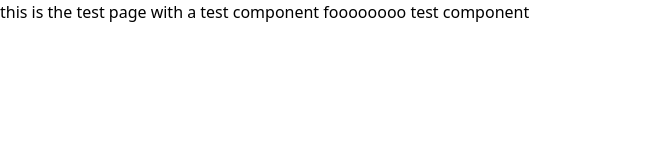
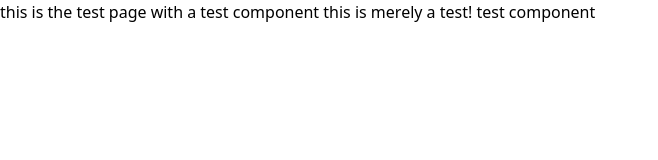
Before and after one commit to benjaminkent/vuejstampabay, a Nuxt app: page / in a window 1280 px wide. Shown: the top 160 px of the page, without its empty margins (0-658 px from the left). Built offline with nearby package versions, Linux system fonts and the light colour scheme.

Commit message:
some weird quirks are happening. finally working as expected though

```diff
--- a/components/TestComp.vue
+++ b/components/TestComp.vue
@@ -1 +1,5 @@
-<template>foooooooo test component</template>
+<template>{{ testVar }} test component</template>
+
+<script setup lang="ts">
+const { testVar } = useTestStore();
+</script>
--- a/stores/testStore.ts
+++ /dev/null
@@ -1,3 +0,0 @@
-export const testStore = defineStore('test-store', () => {
-  return {};
-});
--- /dev/null
+++ b/stores/useTestStore.ts
@@ -0,0 +1,5 @@
+export const useTestStore = defineStore('test-store', () => {
+  const testVar = ref('this is merely a test!');
+
+  return { testVar };
+});
```
